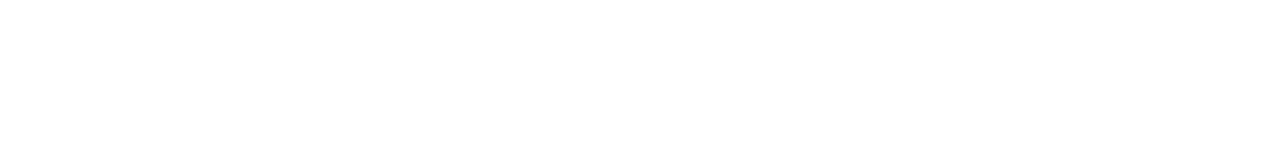
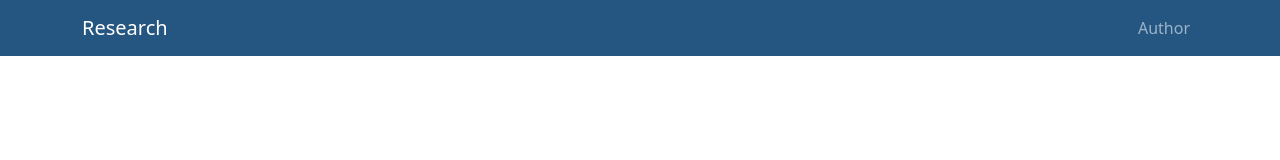
Before and after one commit to dzlotn/ZlotnickSE2223, a plain HTML site: page Lesson 1 BootStrap/index.html in a window 1280 px wide. Drawn offline with nearby package versions, Linux system fonts and the light colour scheme.

Commit message:
i fixed it

```diff
--- a/Lesson 1 BootStrap/index.html
+++ b/Lesson 1 BootStrap/index.html
@@ -8,7 +8,7 @@
     <link href="https://cdn.jsdelivr.net/npm/bootstrap@5.1.3/dist/css/bootstrap.min.css"
         rel="stylesheet" integrity="sha384-1BmE4kWBq78iYhFldvKuhfTAU6auU8tT94WrHftjDbrCEXSU1oBoqyl2QvZ6jIW3" crossorigin="anonymous">
     <link rel="stylesheet" href="https://cdn.jsdelivr.net/npm/bootstrap-icons@1.9.1/font/bootstrap-icons.css">
-    <link rel="stylsheet" href= "/styles.css">
+    <link rel="stylesheet" href= "/styles.css">
 
 </head>
 <body>
@@ -21,8 +21,17 @@
                 <span class="navbar-toggler-icon"> </span>
             </button>
             <!-- collapsible navbar menu with custom hover underline CSS animation-->
+            <div class="collapse navbar-collapse" id="navmenu">
 
+            </div>
+            <!-- links to hamburger menu button-->
+            <ul class = "navbar-nav ms-auto">
+                <li class ="nav-item">
+                    <a href="/authors.html" class="nav-link hover-underline-animation " id="nbMenuItem">Author</a>
+                </li>
+            </ul>
         </div>
+
 
 
 
--- a/Lesson 1 BootStrap/styles.css
+++ b/Lesson 1 BootStrap/styles.css
@@ -1,6 +1,6 @@
 /*-------Class CSS ------*/
 .nb-bg-color{
-    background-color:darkolivegreen;
+    background-color:rgb(37, 86, 129);
 }
 
 
@@ -10,3 +10,27 @@
 
 
 /*-------Underline Animation CSS ------*/
+/* -----------------Underline Animation CSS -----------------*/
+.hover-underline-animation {
+    display: inline-block;
+    position: relative;
+    /*color: #0087ca;*/
+  }
+
+.hover-underline-animation:after {
+    content: '';
+    position: absolute;
+    width: 100%;
+    transform: scaleX(0);
+    height: 2px;
+    bottom: 0;
+    left: 0;
+    background-color: #eae6e6;
+    /*transform-origin: bottom right;*/
+    transition: transform 0.35s ease-out;
+}
+
+.hover-underline-animation:hover:after {
+    transform: scaleX(1);
+    /*transform-origin: bottom left;*/
+}
```
